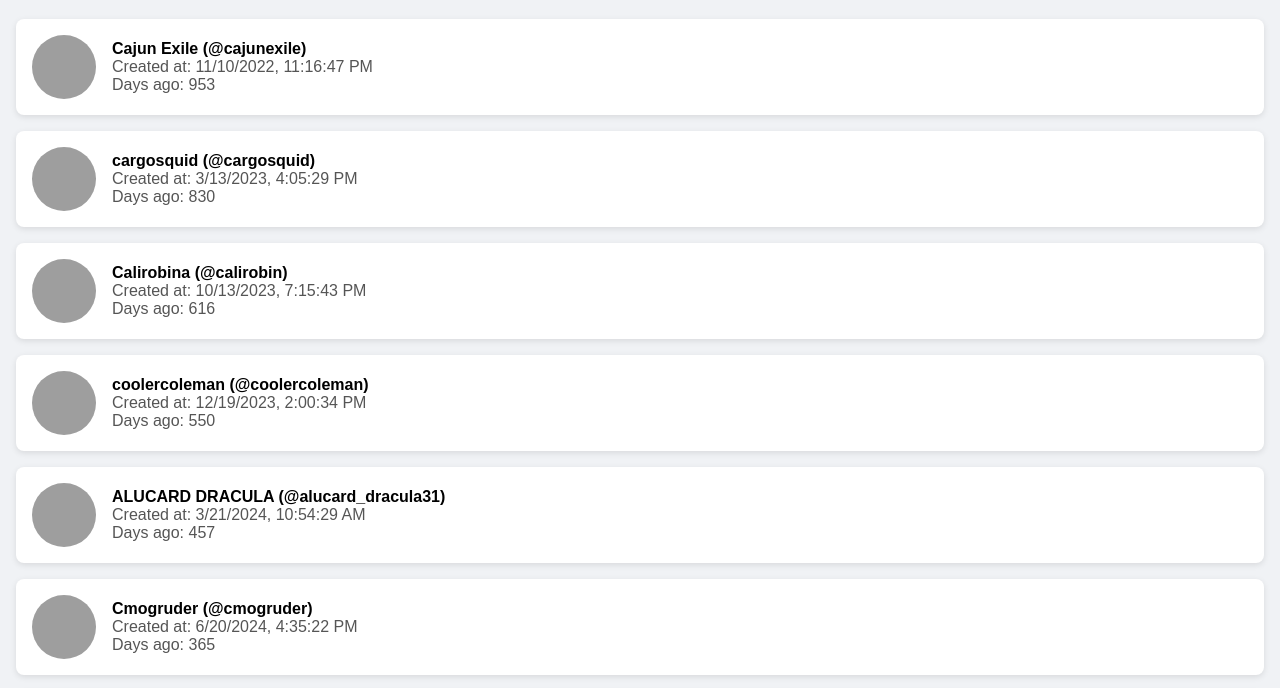
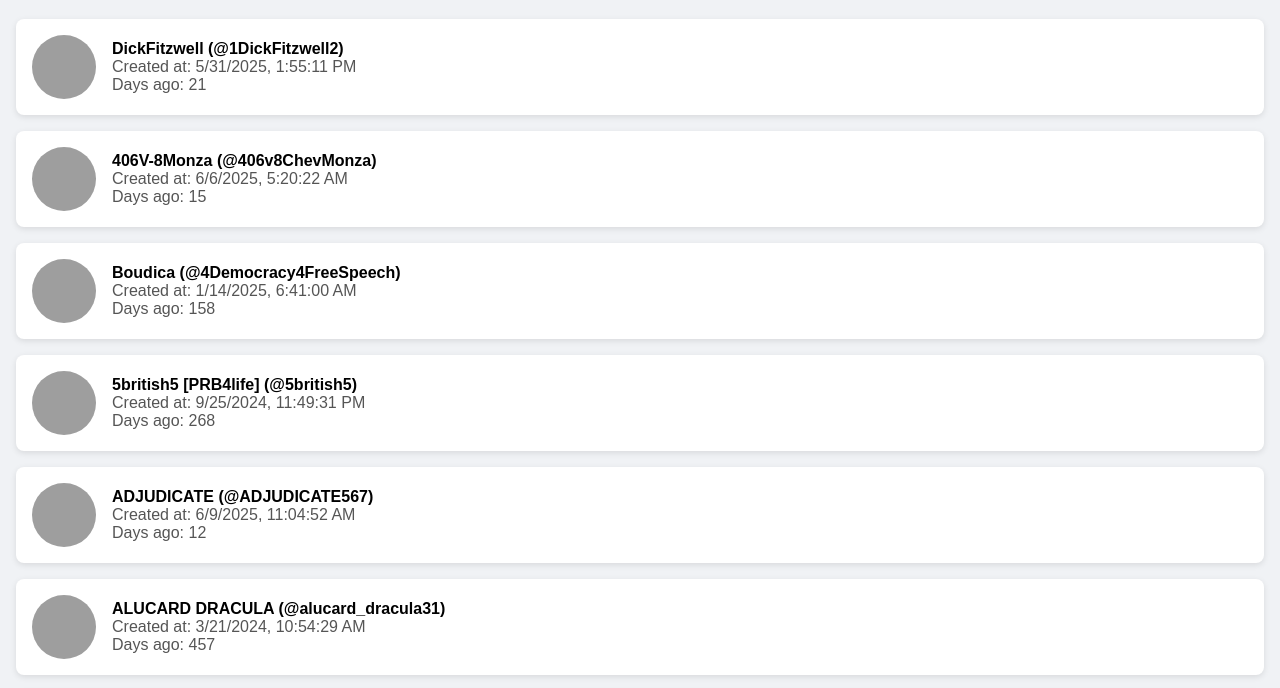
Before and after one commit to sampurple1/userdetailstest, a plain HTML site: page index.html in a window 1280 px wide. Shown: the part 77-765 px from the top of the page. Drawn offline with Linux system fonts and the light colour scheme; grey boxes are pictures that could not be loaded.

Commit message:
Update index.html

```diff
--- a/index.html
+++ b/index.html
@@ -46,9 +46,6 @@
 
   <script src="./userdetails.js"></script>
   <script>
-    // Sort descending by daysAgo
-    userData.sort((a, b) => b.daysAgo - a.daysAgo);
-
     const container = document.getElementById('profiles');
     container.innerHTML = ''; // clear loading text
 
```
